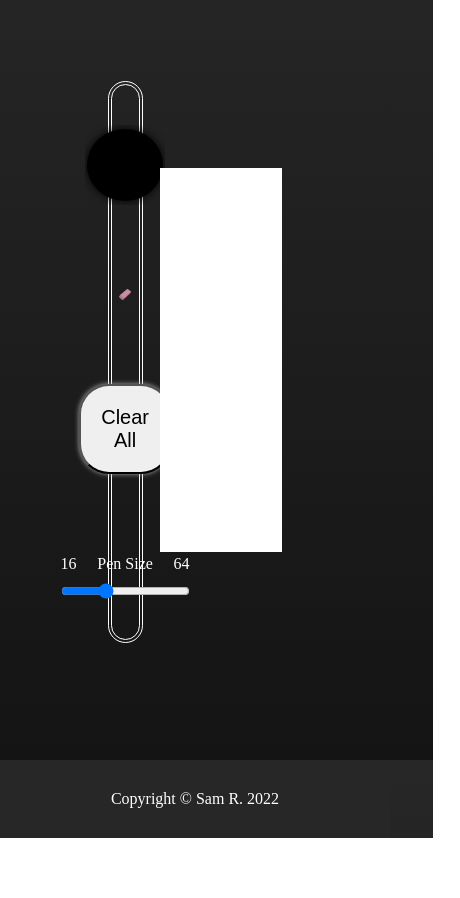
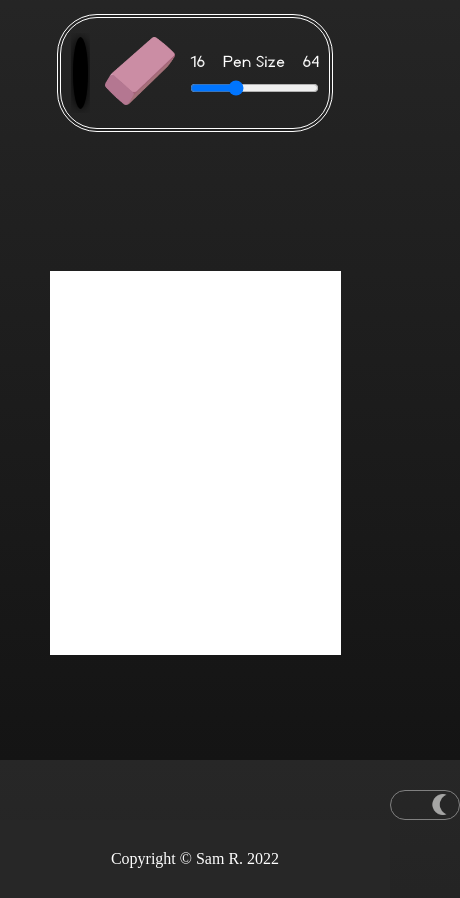
Before and after one commit to srong98/odin-etch-a-sketch, a plain HTML site: page index.html in a window 390 px wide. Shown: the part 84-982 px from the top of the page, 460 px wide, since content can reach past the window. Before the commit the page ends 922 px from the top, so only its background shows below. Drawn offline with Linux system fonts and the light colour scheme.

Commit message:
Add @media and allow drawing on click

```diff
--- a/index.css
+++ b/index.css
@@ -20,9 +20,6 @@ body.darkmode {
     background: linear-gradient(rgb(39, 39, 39), rgb(20, 20, 20));
     color: white;
 }
-div.gridBlock:hover {
-    background-color: black;
-}
 input[type="color"] {
     -webkit-appearance: none;
     height: 80px;
@@ -37,7 +34,7 @@ input[type="color"]::-webkit-color-swatch {
 }
 .page-grid {
     display: grid;
-    grid-template-columns: 7vw 86vw 7vw;
+    grid-template-columns: 8vw 82vw 8vw;
     grid-template-rows: 100vh;
     grid-template-areas:
         "blankspace container modetoggle";
@@ -93,7 +90,7 @@ input[type="color"]::-webkit-color-swatch {
     flex-direction: column;
     justify-content: space-around;
     align-items: center;
-    border: 4px double white;
+    border: 4px double;
     border-radius: 40px;
 }
 .pensize {
@@ -107,6 +104,7 @@ input[type="color"]::-webkit-color-swatch {
     display: flex;
     justify-content: space-between;
     width: 100%;
+    font-family: "AvenueX", 'Lucida Sans', 'Lucida Sans Regular', 'Lucida Grande', 'Lucida Sans Unicode', Geneva, Verdana, sans-serif;
 }
 #drawing-box {
     /*make it so box remains at 384x384px at least*/
@@ -134,7 +132,7 @@ input[type="color"]::-webkit-color-swatch {
     font-family: "AvenueX", 'Lucida Sans', 'Lucida Sans Regular', 'Lucida Grande', 'Lucida Sans Unicode', Geneva, Verdana, sans-serif;
 }
 #eraser {
-    max-width: 60%;
+    max-width: 100px;
     height: auto;
 }
 #clear-canvas {
@@ -147,3 +145,39 @@ input[type="color"]::-webkit-color-swatch {
     font-family: "AvenueX";
     src: url(./resources/AvenueX-Regular.otf);
 }
+@media (max-width: 1230px) {
+    .game-options {
+        height: 20%;
+        width: 95%;
+        margin-top: -50px;
+        flex-direction: row;
+        align-items: center;
+        padding: 50px 10px;
+    }
+    .game-container {
+        flex-direction: column;
+        justify-content: space-between;
+        padding: 30px;
+        row-gap: 10%;
+    }
+}
+@media (max-width: 950px) {
+    .page-grid {
+        grid-template-columns: 88vw 10vw;
+        grid-template-areas:
+            "container modetoggle";
+    }
+    .game-container {
+        width: 90%;
+    }
+}
+@media (max-width: 690px) {
+    #clear-canvas {
+        display: none;
+    }
+    .page-grid {
+        grid-template-columns: 100vw;
+        grid-template-areas:
+            "container";
+    }
+}
--- a/script.js
+++ b/script.js
@@ -49,7 +49,7 @@ drawingBox.addEventListener('mousedown', (e) => mouseClick = true);
 drawingBox.addEventListener('mouseup', (e) => mouseClick = false);
 
 function draw(e) {
-    if (!mouseClick) return;
+    if (!mouseClick && e.type ==='mouseover') return;
     e.target.style.backgroundColor = currentColor;
 }
 
@@ -58,6 +58,7 @@ function createDivEach(size) {
         const blockDiv = document.createElement('div');
         blockDiv.className ='gridBlock';
         blockDiv.addEventListener('mouseover', draw);
+        blockDiv.addEventListener('click', draw);
         drawingBox.appendChild(blockDiv);
     }
 }
```
